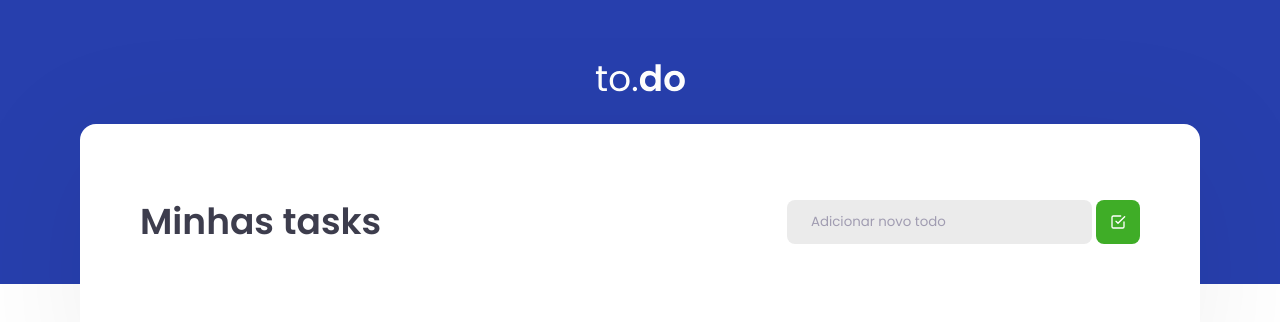
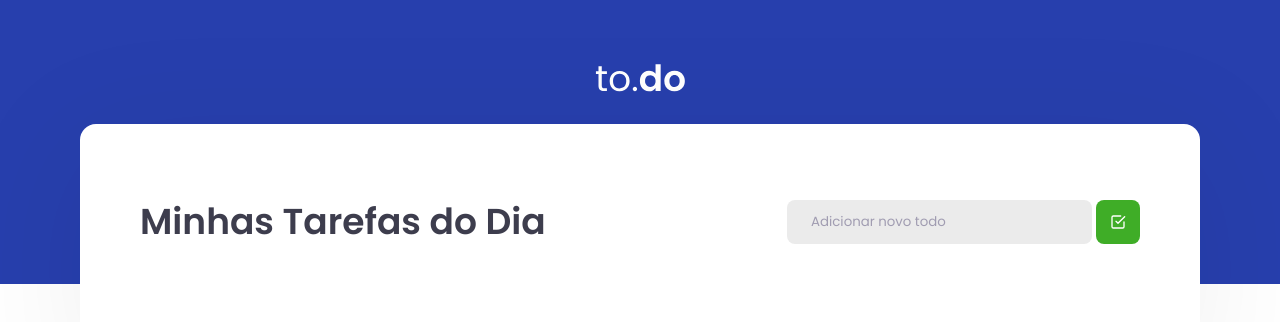
Before and after one commit to magnokf/desafio_one_ignite_react, a React app: page / in a window 1280 px wide. Shown: the top 322 px of the page. Built offline with nearby package versions, Linux system fonts and the light colour scheme.

Commit message:
yarn build

```diff
--- a/public/index.html
+++ b/public/index.html
@@ -1,15 +1,18 @@
 <!DOCTYPE html>
 <html lang="en">
-<head>
-  <meta charset="UTF-8">
-  <meta name="viewport" content="width=device-width, initial-scale=1.0">
+  <head>
+    <meta charset="UTF-8" />
+    <meta name="viewport" content="width=device-width, initial-scale=1.0" />
 
-  <link rel="preconnect" href="https://fonts.gstatic.com">
-  <link href="https://fonts.googleapis.com/css2?family=Poppins:wght@400;600&display=swap" rel="stylesheet">
+    <link rel="preconnect" href="https://fonts.gstatic.com" />
+    <link
+      href="https://fonts.googleapis.com/css2?family=Poppins:wght@400;600&display=swap"
+      rel="stylesheet"
+    />
 
-  <title>to.do</title>
-</head>
-<body>
-  <div id="root"></div>
-</body>
+    <title>Tarefas do dia</title>
+  </head>
+  <body>
+    <div id="root"></div>
+  </body>
 </html>
--- a/src/components/TaskList.tsx
+++ b/src/components/TaskList.tsx
@@ -47,7 +47,7 @@ export function TaskList() {
   return (
     <section className="task-list container">
       <header>
-        <h2>Minhas tasks</h2>
+        <h2>Minhas Tarefas do Dia</h2>
 
         <div className="input-group">
           <input
```
Also changed, not shown: 4 other files (tests, documents, lock files or other folders).
